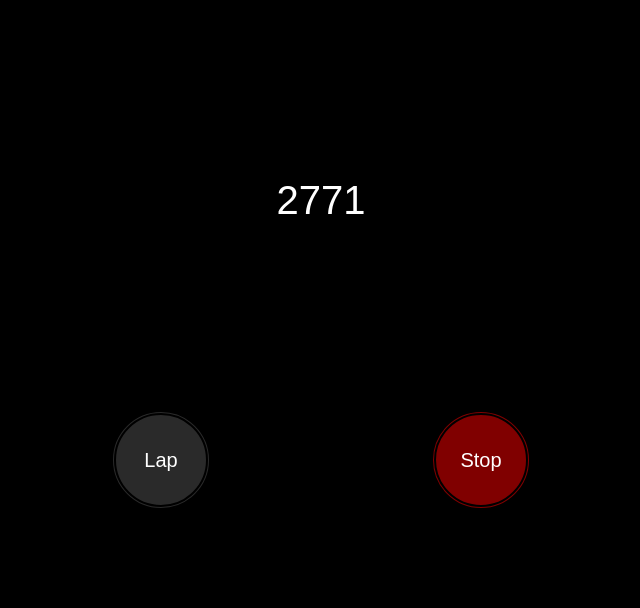
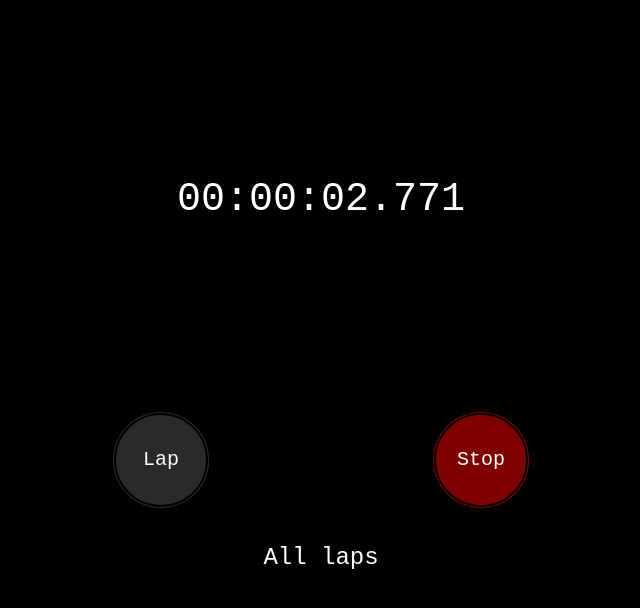
Before and after one commit to M3RCURRRY/js, a plain HTML site: page jstimer/better.html in a window 1280 px wide. Both pictures are taken after a click on the button "Start". Shown: the whole page, without its empty margins (319-959 px from the left). Drawn offline with Linux system fonts and the light colour scheme; a web font is replaced by a local one.

Commit message:
Monospace font, fixed button color and reset mode

```diff
--- a/jstimer/better.css
+++ b/jstimer/better.css
@@ -1,14 +1,15 @@
 @import url("https://fonts.googleapis.com/css2?family=Hubballi&display=swap");
 
 :root {
-  --toggle-default: 255, 0, 0;
+  --toggle-stoped: 144, 238, 144;
+  --toggle-running: 255, 0, 0;
   --toggle-hover: 255, 0, 0;
   --lap-default: 85, 85, 85;
   --lap-hover: 85, 85, 85;
 }
 
 * {
-  font-family: 'Hubballi', Arial, Helvetica, sans-serif;
+  font-family: 'Courier New', monospace;
 }
 
 body {
@@ -59,14 +60,22 @@ body {
   flex-direction: row;
   justify-content: space-around;
 
-  margin: 10px 0px 10px 0px;
+  margin: 10px 0px 30px 0px;
 
   width: 100%;
 }
 
 .lapsArea {
-  background-color: blue;
+  display: flex;
+  flex-direction: column;
+  font-size: 1.5rem;
   width: 100%;
+}
+
+.lapsArea > p {
+  width: 100%;
+  color: white;
+  text-align: center;
 }
 
 .buttonToggle {
@@ -81,14 +90,14 @@ body {
 
   color: white;
   border: thick double black;
-  background-color: rgba(var(--toggle-default), 0.5);
+  background-color: rgba(var(--toggle-stoped), 0.5);
   border-radius: 50%;
 
-  transition: background-color 0.2s;
+  transition: font-size 0.2s;
 }
 
 .buttonToggle:hover {
-  background-color: rgba(var(--toggle-hover), 0.65);
+  font-size: 1.5rem;
 }
 
 .buttonLap {
--- a/jstimer/better.html
+++ b/jstimer/better.html
@@ -16,7 +16,9 @@
           <button id="lapId" class="buttonLap" onclick="lapHandler()">Lap</button>
           <button id="toggleId" class="buttonToggle" onclick="toggleHandler()">Start</button>
         </div>
-        <div class="lapsArea"></div>
+        <div class="lapsArea" id="lapsContainer">
+          <p>All laps</p>
+        </div>
       </div>
     </div>
     <div class="sides"></div>
--- a/jstimer/better.js
+++ b/jstimer/better.js
@@ -33,24 +33,42 @@ let advTimer = {
   isPaused: true,
   timer: null,
 
+  // Time Converter
+  stringifyTime(s) {
+    let ms = s % 1000;
+    s = (s - ms) / 1000;
+    let secs = s % 60;
+    s = (s - secs) / 60;
+    let mins = s % 60;
+    let hrs = (s - mins) / 60;
+    return `${hrs}`.padStart(2, '0') + ':' + `${mins}`.padStart(2, '0') + ':' +
+    `${secs}`.padStart(2, '0') + '.' + `${ms}`.padStart(3, '0');
+  },
+
   // State Handlers
 
   toStateInit: () => {
     document.getElementById("lapId").disabled = true;
     document.getElementById("lapId").firstChild.data = "Lap";
     document.getElementById("toggleId").firstChild.data = "Start";
+
+    document.getElementById("toggleId").style.backgroundColor = "rgba(144, 238, 144, 0.5)";
   },
 
   toStatePaused: () => {
     document.getElementById("lapId").disabled = false;
     document.getElementById("lapId").firstChild.data = "Reset";
     document.getElementById("toggleId").firstChild.data = "Start";
+
+    document.getElementById("toggleId").style.backgroundColor = "rgba(144, 238, 144, 0.5)";
   },
 
   toStateRunning: () => {
     document.getElementById("lapId").disabled = false;
     document.getElementById("lapId").firstChild.data = "Lap";
     document.getElementById("toggleId").firstChild.data = "Stop";
+
+    document.getElementById("toggleId").style.backgroundColor = "rgba(255, 0, 0, 0.5)";
   },
 
   // Button Handlers
@@ -60,7 +78,7 @@ let advTimer = {
     this.toStateRunning();
     this.lts = Date.now();
     this.timer = setInterval(() => {
-      document.getElementById("timerId").innerHTML = this.value;
+      document.getElementById("timerId").innerHTML = this.stringifyTime(this.value);
       this.value += (Date.now() - this.lts);
       console.log(this.value);
       this.lts = Date.now();
@@ -74,12 +92,23 @@ let advTimer = {
     console.log("stopTimer called");
   },
 
-  resetTimer: function() {
-
+  resetTimer() {
+    this.value = 0;
+    document.getElementById("timerId").innerHTML = this.stringifyTime(this.value);
+    this.toStateInit();
+    while (document.getElementById("stamp")) {
+      document.getElementById("stamp").remove();
+    }
+    console.log("resetTimer called");
   },
 
-  makeLap: function() {
-
+  makeLap() {
+    let lapPar = document.createElement("p");
+    let timeStamp = document.createTextNode(this.stringifyTime(this.value));
+    lapPar.appendChild(timeStamp);
+    lapPar.setAttribute("id", "stamp");
+    document.getElementById("lapsContainer").appendChild(lapPar);
+    console.log("makeLap called");
   }
 }
 
```
